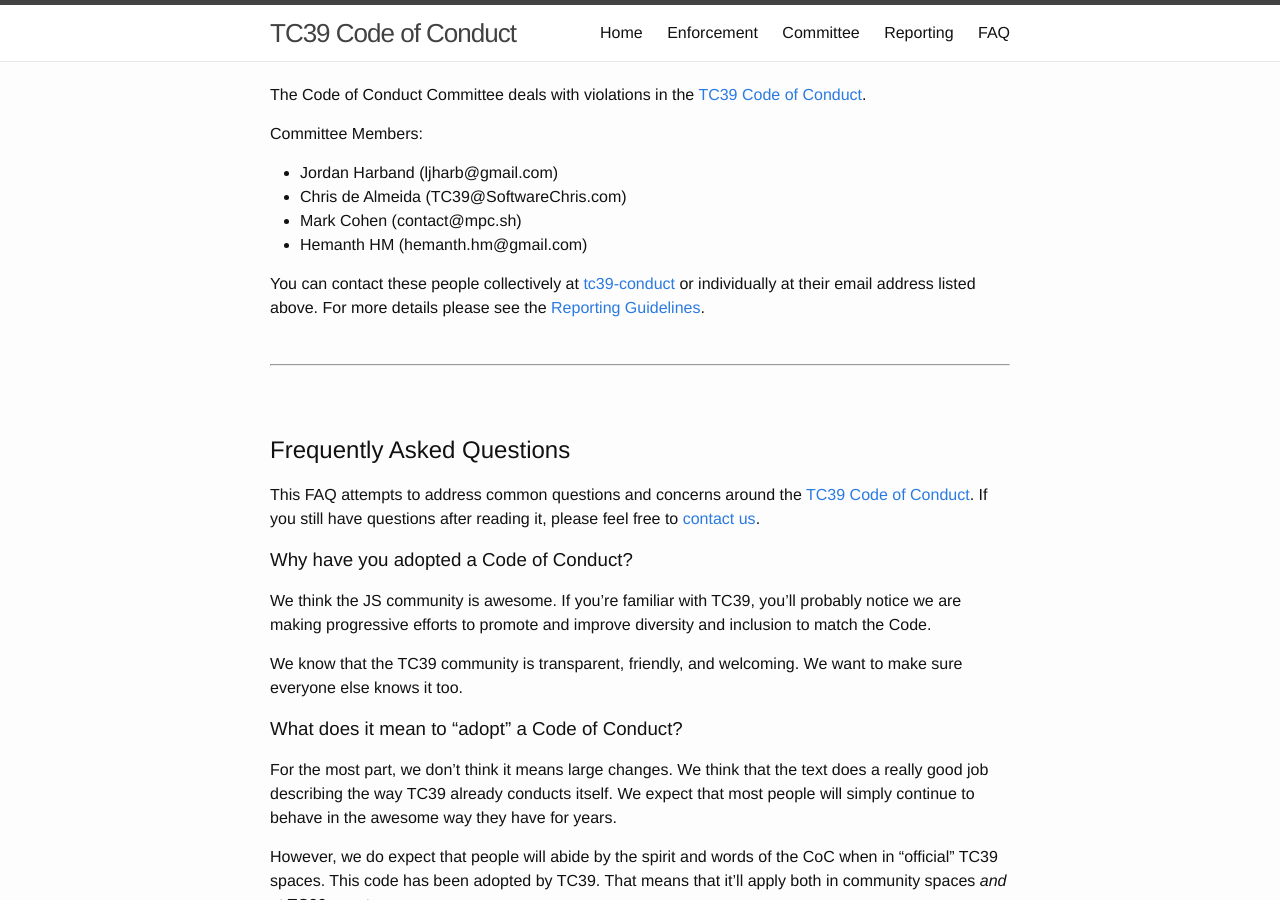
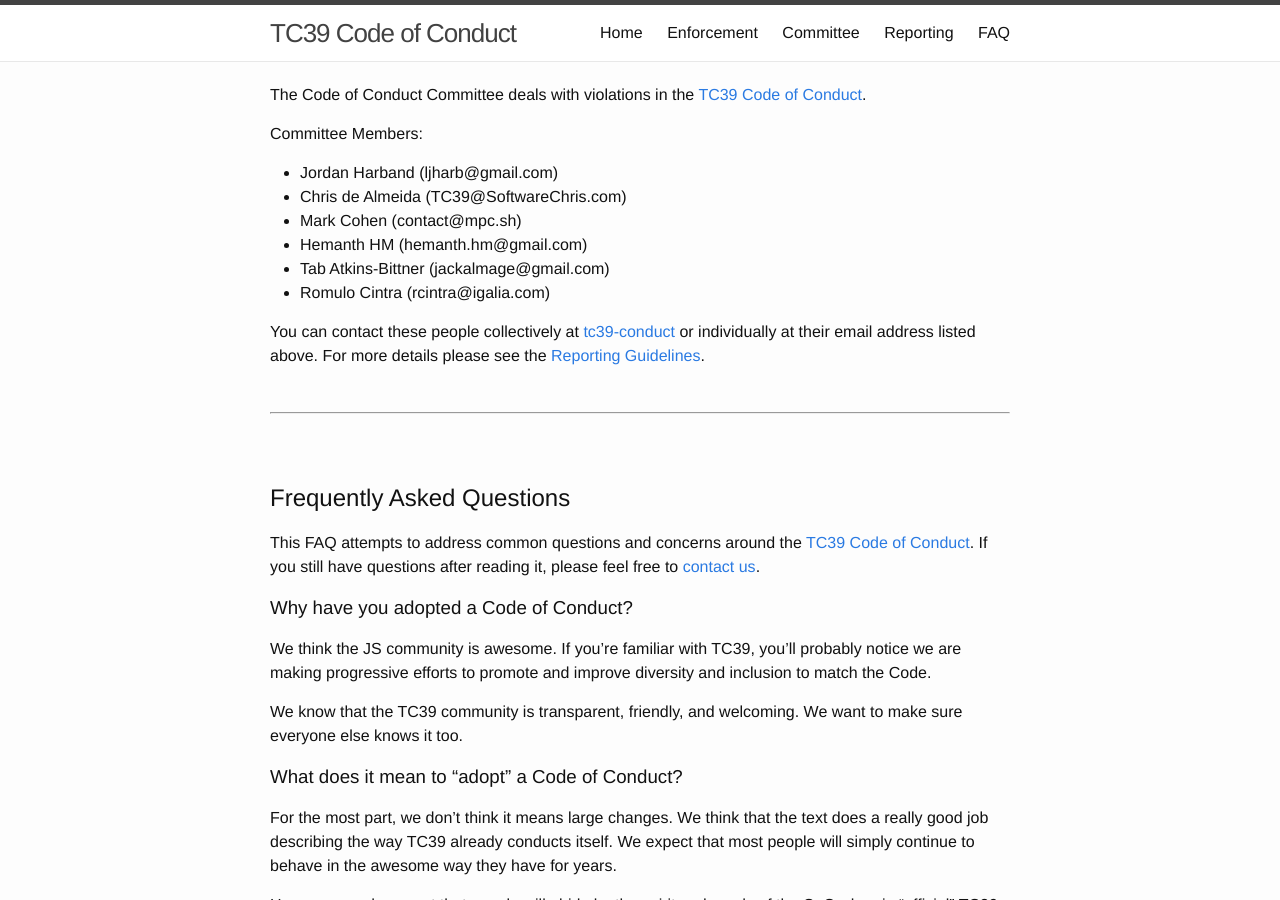
Before and after one commit to tc39/code-of-conduct, a Jekyll site: the page built from index.md, in a window 1280 px wide and 900 px high, scrolled down 3991 px. Built offline with Jekyll 4.4.1, drawn with Linux system fonts in a browser that asks for light colours.

Commit message:
✨ new members!

```diff
--- a/index.md
+++ b/index.md
@@ -129,6 +129,8 @@ Committee Members:
 * Chris de Almeida (TC39@SoftwareChris.com)
 * Mark Cohen (contact@mpc.sh)
 * Hemanth HM (hemanth.hm@gmail.com)
+* Tab Atkins-Bittner (jackalmage@gmail.com)
+* Romulo Cintra (rcintra@igalia.com)
 
 You can contact these people collectively at [tc39-conduct][] or individually at their email address listed above. For more details please see the [Reporting Guidelines][].
 
```
